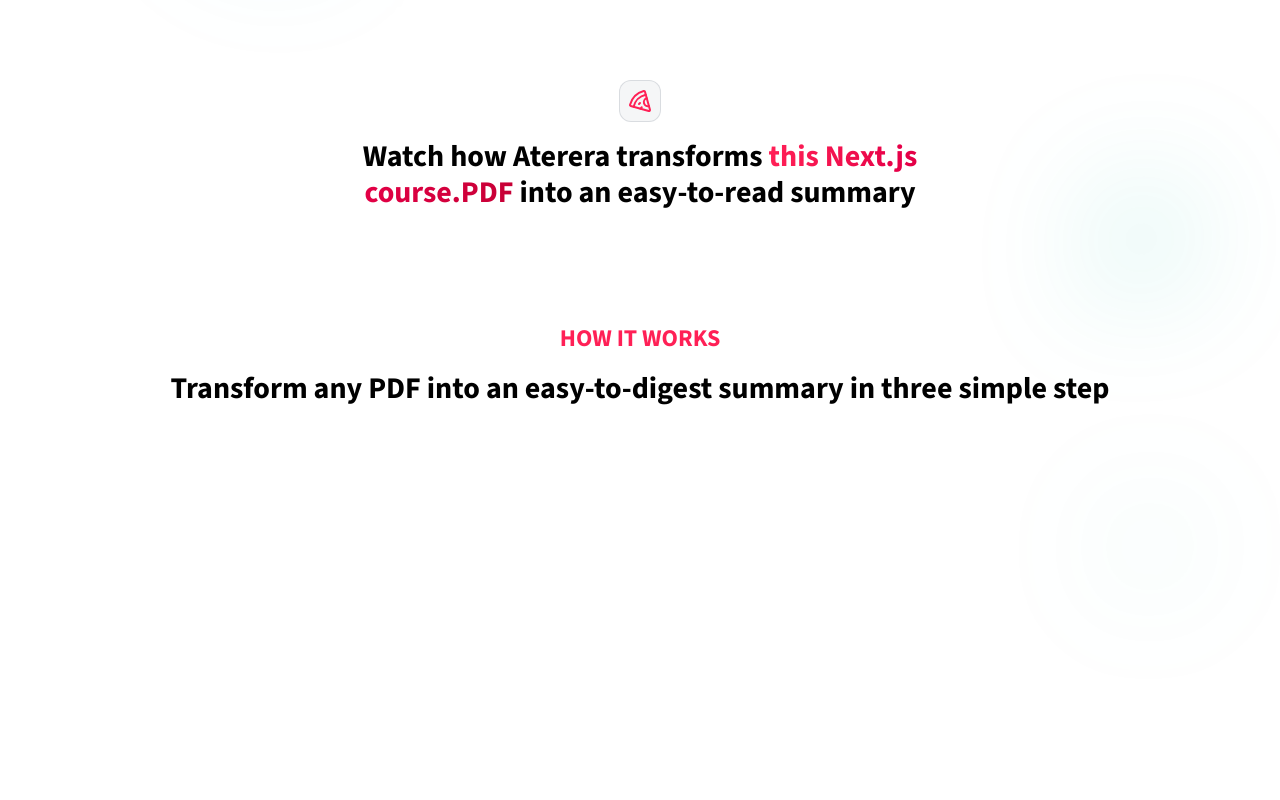
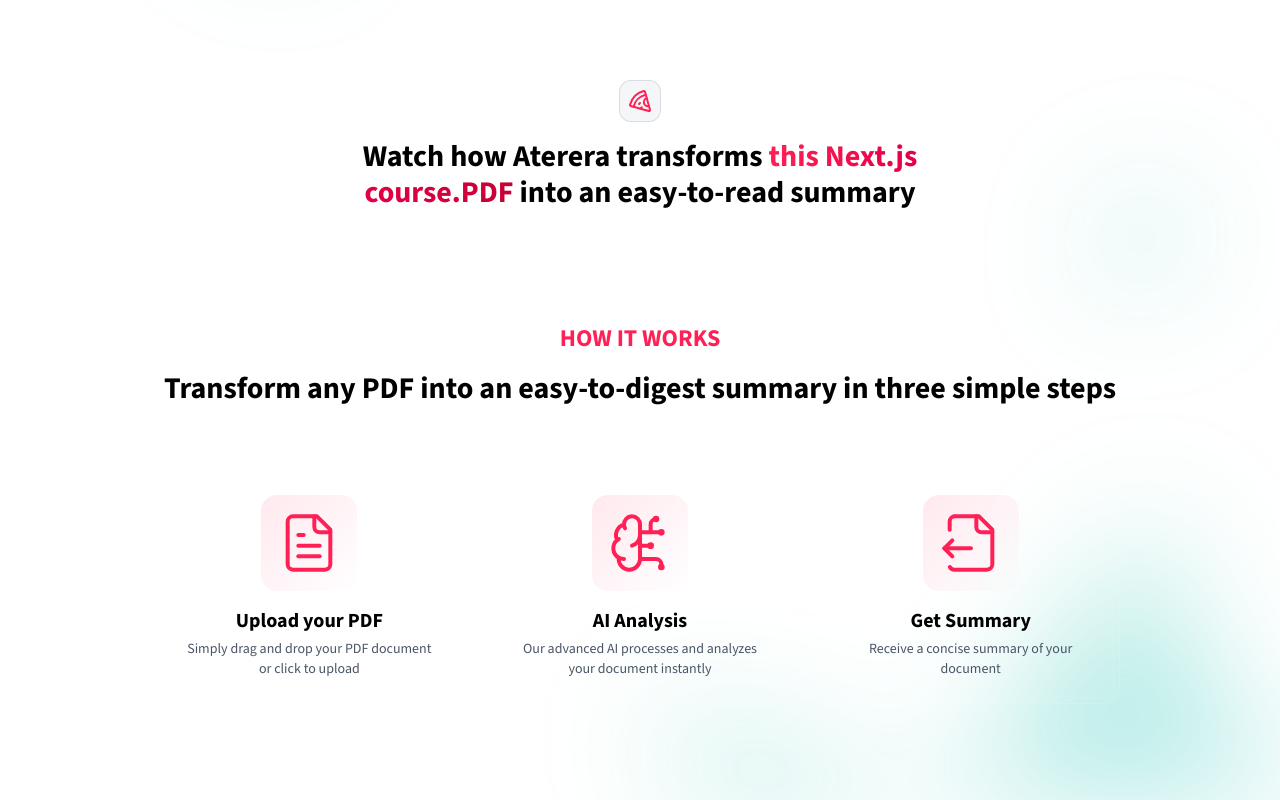
Before and after one commit to kumsa-Mergia/aterera, a Next.js app: page / in a window 1280 px wide. Shown: the part 712-1512 px from the top of the page. Before the commit the page ends 1278 px from the top, so only its background shows below. Built offline with nearby package versions, Linux system fonts and the light colour scheme.

Commit message:
how it work section updated correct the fixed steps.map

```diff
--- a/components/home/how-it-works-section.tsx
+++ b/components/home/how-it-works-section.tsx
@@ -10,14 +10,14 @@
 const steps: Step[] = [
   {
     icon: <FileText size={64} strokeWidth={1.5} />,
-    label: "upload your PDF",
+    label: "Upload your PDF",
     description: "Simply drag and drop your PDF document or click to upload",
   },
   {
     icon: <BrainCircuit size={64} strokeWidth={1.5} />,
     label: "AI Analysis",
     description:
-      "Our Advanced AI processors and Analyzes your document instantly ",
+      "Our advanced AI processes and analyzes your document instantly",
   },
   {
     icon: <FileOutput size={64} strokeWidth={1.5} />,
@@ -30,34 +30,36 @@
   return (
     <section className="relative">
       <div className="py-12 lg:py-24 max-w-5xl mx-auto px-4 sm:px-6 lg:px-8 lg:pt-12">
+        {/* Background blur */}
         <div
           aria-hidden="true"
           className="pointer-events-none absolute inset-0 -z-10 transform-gpu overflow-hidden blur-3xl"
         >
           <div
-            className="relative left-[calc(50%+3rem)] aspect-1155/678
-          w-[36.125rem] -translate-x-1/2 bg-linear-to-br
-          from-emerald-500 via-teal-500 to-cyan-500 opacity-30
-          sm:left-[calc(50%+36rem)] sm:w-[72.1875rem]"
+            className="relative left-[calc(50%+3rem)] aspect-[1155/678] w-[36.125rem]
+            -translate-x-1/2 bg-gradient-to-br from-emerald-500 via-teal-500 to-cyan-500 opacity-30
+            sm:left-[calc(50%+36rem)] sm:w-[72.1875rem]"
             style={{
               clipPath:
                 "polygon(74.1% 44.1%, 100% 61.6%, 97.5% 26.9%, 85.5% 0.1%,80.7% 2%, 72.5% 32.5%, 60.2% 62.4%, 52.4% 68.1%,47.5% 58.3%, 45.2% 34.5%, 27.5% 76.7%, 0.1% 64.9%,17.9% 100%, 27.6% 76.8%, 76.1% 97.7%, 74.1% 44.1%)",
             }}
           />
         </div>
+
+        {/* Title Section */}
         <div className="text-center mb-16">
           <h2 className="font-bold text-2xl uppercase mb-4 text-rose-500">
             How it works
           </h2>
           <h3 className="font-bold text-3xl mx-auto">
-            Transform any PDF into an easy-to-digest summary in three simple
-            step
+            Transform any PDF into an easy-to-digest summary in three simple steps
           </h3>
         </div>
+
+        {/* Steps Section */}
         <div className="grid grid-cols-1 md:grid-cols-3 gap-8 max-w-6xl mx-auto relative">
-          {[].map((step, idx) => (
-            <stepItem key={idx} {...step} />
-
+          {steps.map((step, idx) => (
+            <StepItem key={idx} {...step} />
           ))}
         </div>
       </div>
@@ -65,18 +67,16 @@
   );
 }
 
-function StepItem({ icon, label, description }) {
+function StepItem({ icon, label, description }: Step) {
   return (
     <div className="relative p-6 rounded-2xl bg-white/5 backdrop-blur-xs border border-white/10 hover:border-rose-500/50 transition-colors group w-full">
       <div className="flex flex-col gap-4 h-full">
-        <div className="flex items-center justify-center h-24 w-24 mx-auto rounded-2xl bg-linear-to-br from-rose-500/10 to-transparent group-hover:from-rose-500/20 transition-colors">
+        <div className="flex items-center justify-center h-24 w-24 mx-auto rounded-2xl bg-gradient-to-br from-rose-500/10 to-transparent group-hover:from-rose-500/20 transition-colors">
           <div className="text-rose-500">{icon}</div>
         </div>
         <div className="flex flex-col flex-1 gap-1 justify-between">
           <h4 className="text-center font-bold text-xl">{label}</h4>
-          <p className="text-center text-gray-600 text-sm">
-            {description}
-          </p>
+          <p className="text-center text-gray-600 text-sm">{description}</p>
         </div>
       </div>
     </div>
```
